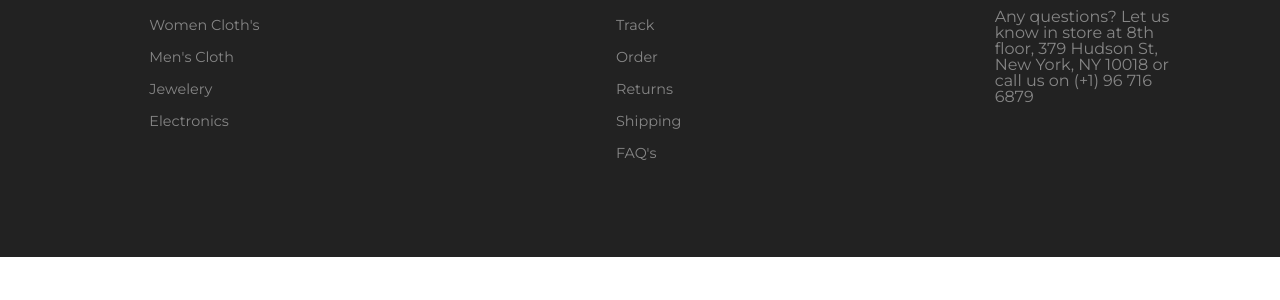
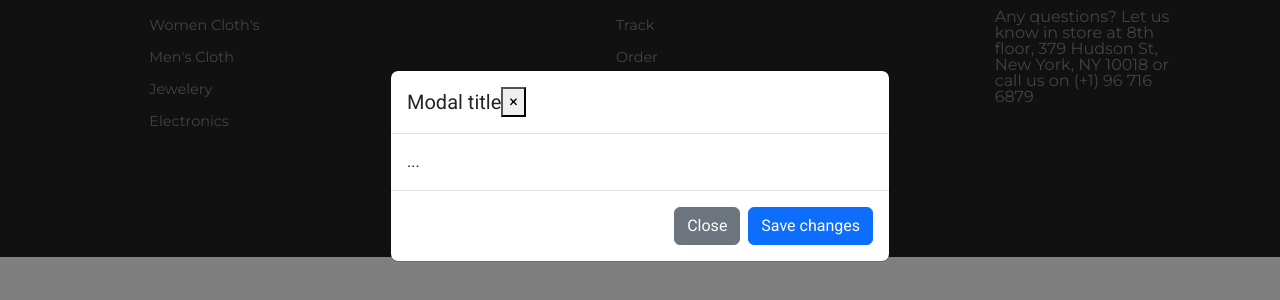
Before and after one commit to manju-hub569/EcomFrontEnd, a React (Create React App) app: page / in a window 1280 px wide. Both pictures are taken after a click on the item 1230 px from the left and 36 px from the top of the page. Shown: the part 234-534 px from the top of the page. Built offline with nearby package versions, Linux system fonts and the light colour scheme; no server answers.

Commit message:
Modal Box

```diff
--- a/public/index.html
+++ b/public/index.html
@@ -43,6 +43,13 @@
       To begin the development, run `npm start` or `yarn start`.
       To create a production bundle, use `npm run build` or `yarn build`.
     -->
+
+
+
+    <script src="https://code.jquery.com/jquery-3.2.1.slim.min.js" integrity="sha384-KJ3o2DKtIkvYIK3UENzmM7KCkRr/rE9/Qpg6aAZGJwFDMVNA/GpGFF93hXpG5KkN" crossorigin="anonymous"></script>
+    <script src="https://cdn.jsdelivr.net/npm/popper.js@1.12.9/dist/umd/popper.min.js" integrity="sha384-ApNbgh9B+Y1QKtv3Rn7W3mgPxhU9K/ScQsAP7hUibX39j7fakFPskvXusvfa0b4Q" crossorigin="anonymous"></script>
+    <script src="https://cdn.jsdelivr.net/npm/bootstrap@4.0.0/dist/js/bootstrap.min.js" integrity="sha384-JZR6Spejh4U02d8jOt6vLEHfe/JQGiRRSQQxSfFWpi1MquVdAyjUar5+76PVCmYl" crossorigin="anonymous"></script>
+
   </body>
 </html>
 
--- /dev/null
+++ b/src/Container/Main/Modal.jsx
@@ -0,0 +1,27 @@
+
+
+export default function Modal () {
+    return (
+        <>
+            <div className="modal fade" id="exampleModalCenter" tabindex="-1" role="dialog" aria-labelledby="exampleModalCenterTitle" aria-hidden="true">
+                <div className="modal-dialog modal-dialog-centered" role="document">
+                        <div className="modal-content">
+                        <div className="modal-header">
+                            <h5 className="modal-title" id="exampleModalLongTitle">Modal title</h5>
+                            <button type="button" className="close" data-dismiss="modal" aria-label="Close">
+                            <span aria-hidden="true">&times;</span>
+                            </button>
+                        </div>
+                        <div className="modal-body">
+                            ...
+                        </div>
+                        <div className="modal-footer">
+                            <button type="button" className="btn btn-secondary" data-dismiss="modal">Close</button>
+                            <button type="button" className="btn btn-primary">Save changes</button>
+                        </div>
+                        </div>
+                </div>
+            </div>
+        </>
+    )
+}
--- a/src/Container/Main/Navbar.jsx
+++ b/src/Container/Main/Navbar.jsx
@@ -5,6 +5,7 @@ import { BsCart } from "react-icons/bs";
 import { IoPersonOutline } from "react-icons/io5";
 import { useDispatch } from 'react-redux';
 import { apiCall } from '../../Redux/Reducers/ChangeNum';
+import Modal from './Modal';
 
 export function Navbar () {
 
@@ -33,12 +34,14 @@ export function Navbar () {
                         <ul>
                             <li><CiHeart style = {{fontSize : '32px'}} /> <label>1</label>  </li>
                             <li><BsCart style = {{fontSize : '30px'}} /> <label>1</label> </li>
-                            <li><IoPersonOutline style = {{fontSize : '30px'}} /></li>
+                            <li data-toggle="modal" data-target="#exampleModalCenter"><IoPersonOutline style = {{fontSize : '30px'}} /></li>
                         </ul>
                     </div>
 
                 </div>
             </nav>
+
+            <Modal />
         </>
     )
 }
```
